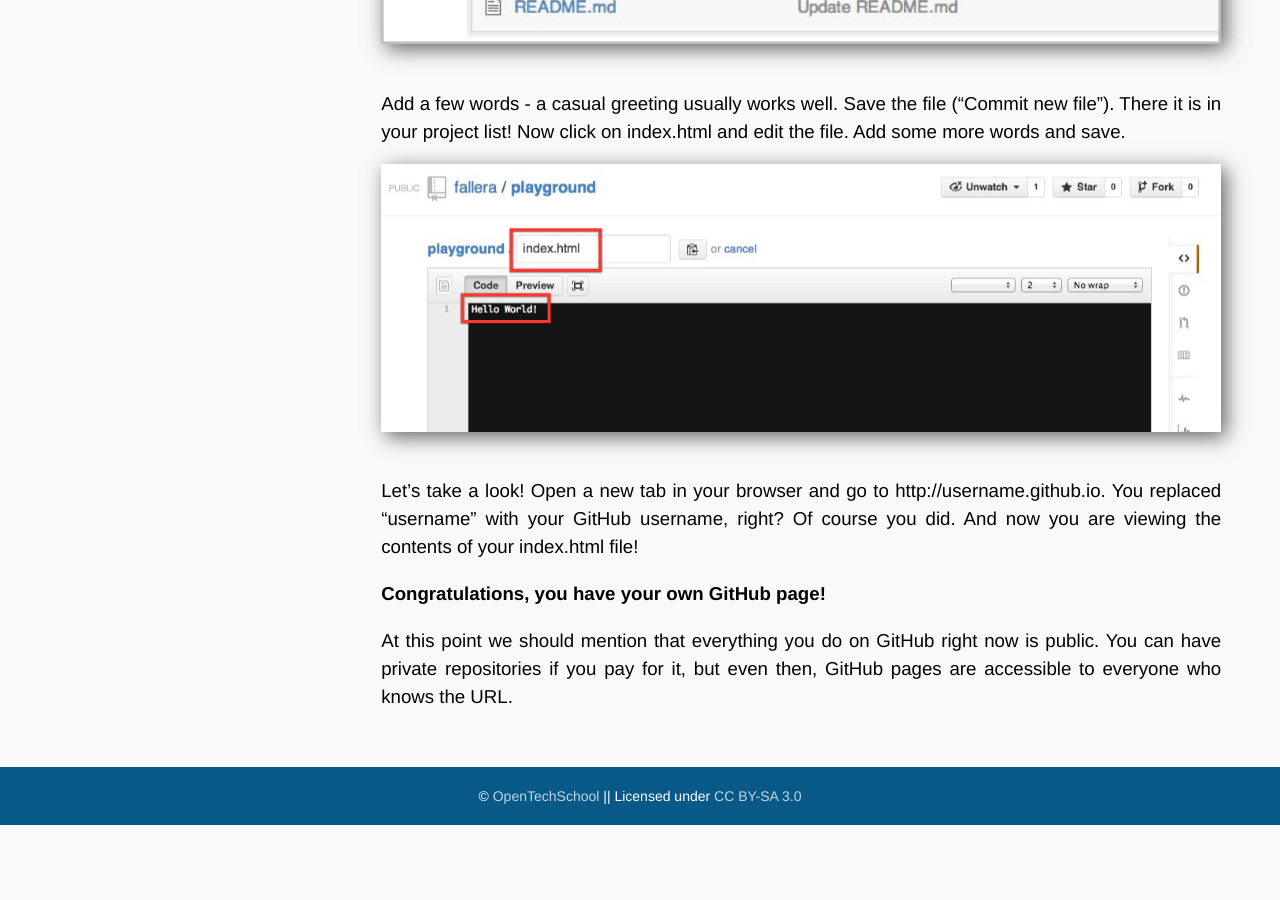
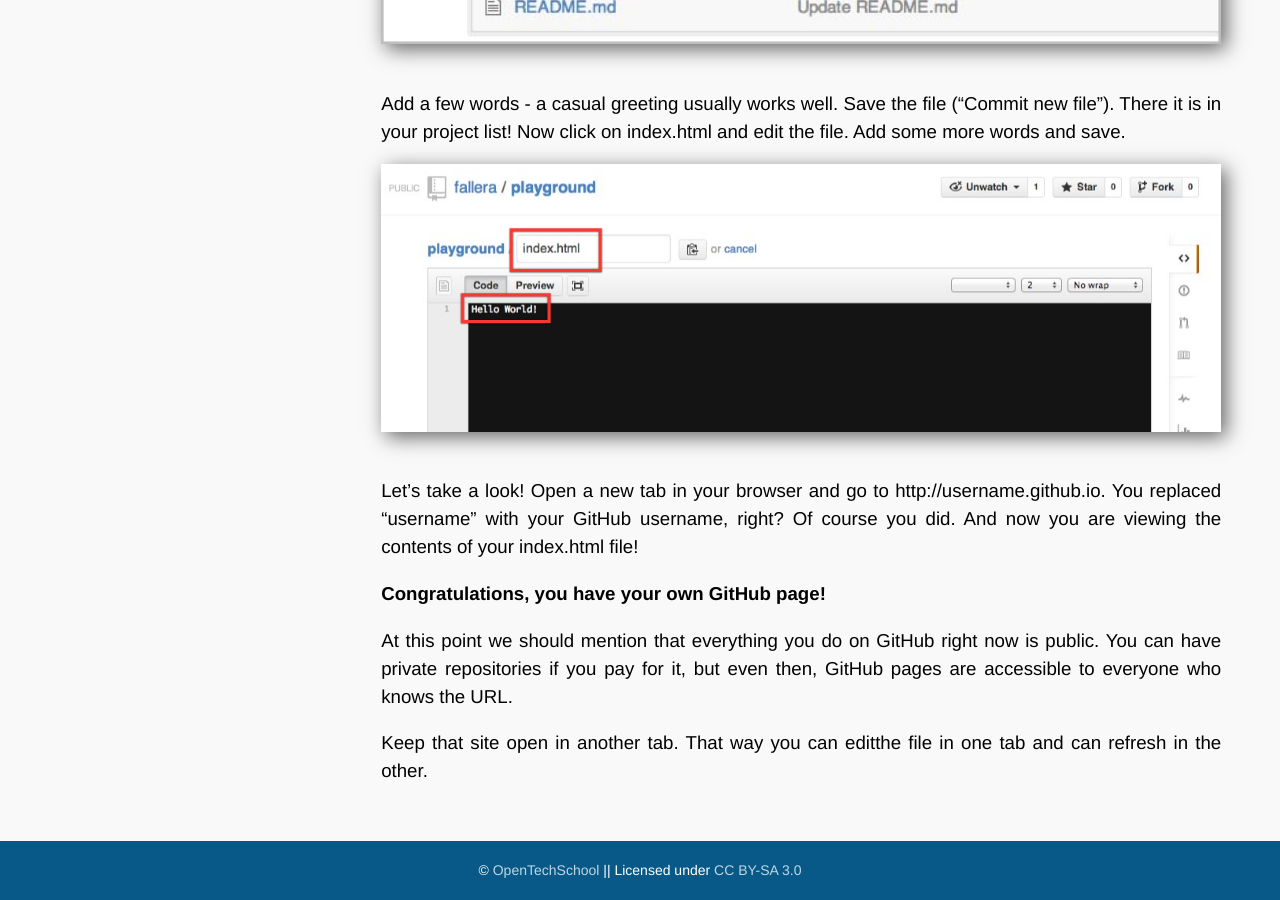
Before and after one commit to afknapping/github-from-scratch, a Jekyll site: the page built from _posts/2013-11-26-github-repository.md, in a window 1280 px wide and 900 px high, scrolled down 2473 px. Built offline with Jekyll 4.4.1, drawn with Linux system fonts in a browser that asks for light colours; Markdown is read by kramdown in place of the engine named in the settings; before the commit the page ends 3298 px from its top, so only the background shows below that.

Commit message:
update github repo lesson

```diff
--- a/_posts/2013-11-26-github-repository.md
+++ b/_posts/2013-11-26-github-repository.md
@@ -34,3 +34,5 @@
 **Congratulations, you have your own GitHub page!**
 
 At this point we should mention that everything you do on GitHub right now is public. You can have private repositories if you pay for it, but even then, GitHub pages are accessible to everyone who knows the URL.
+
+Keep that site open in another tab. That way you can editthe file in one tab and can refresh in the other.
```
